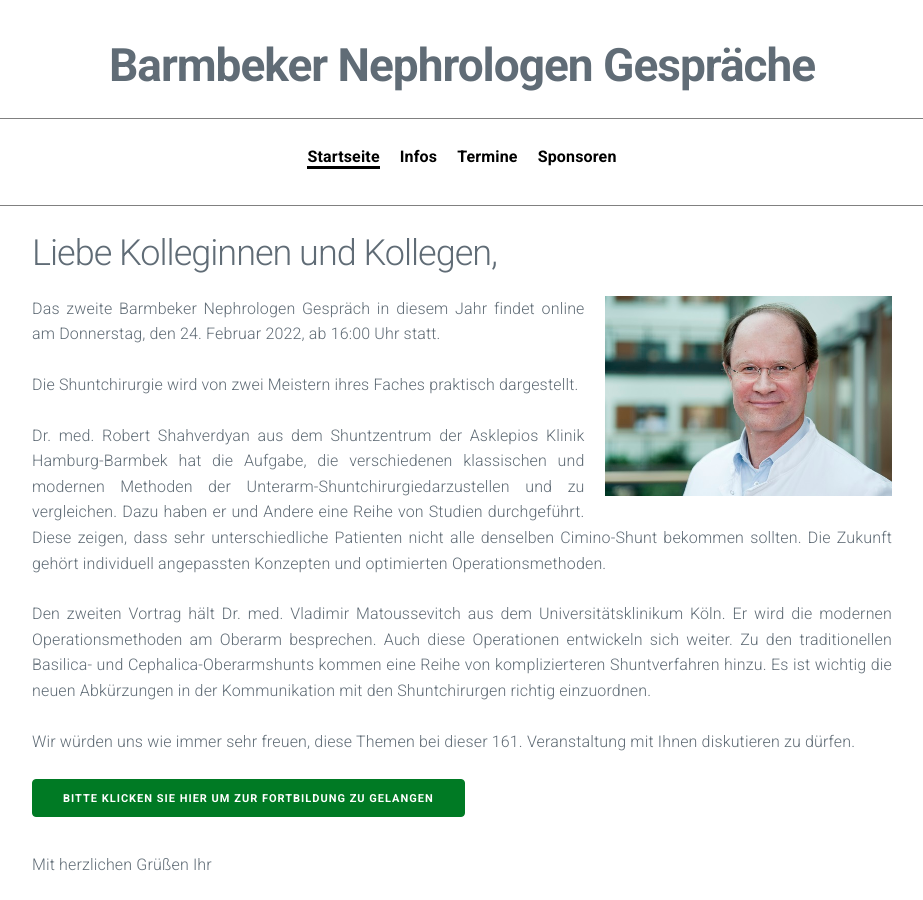
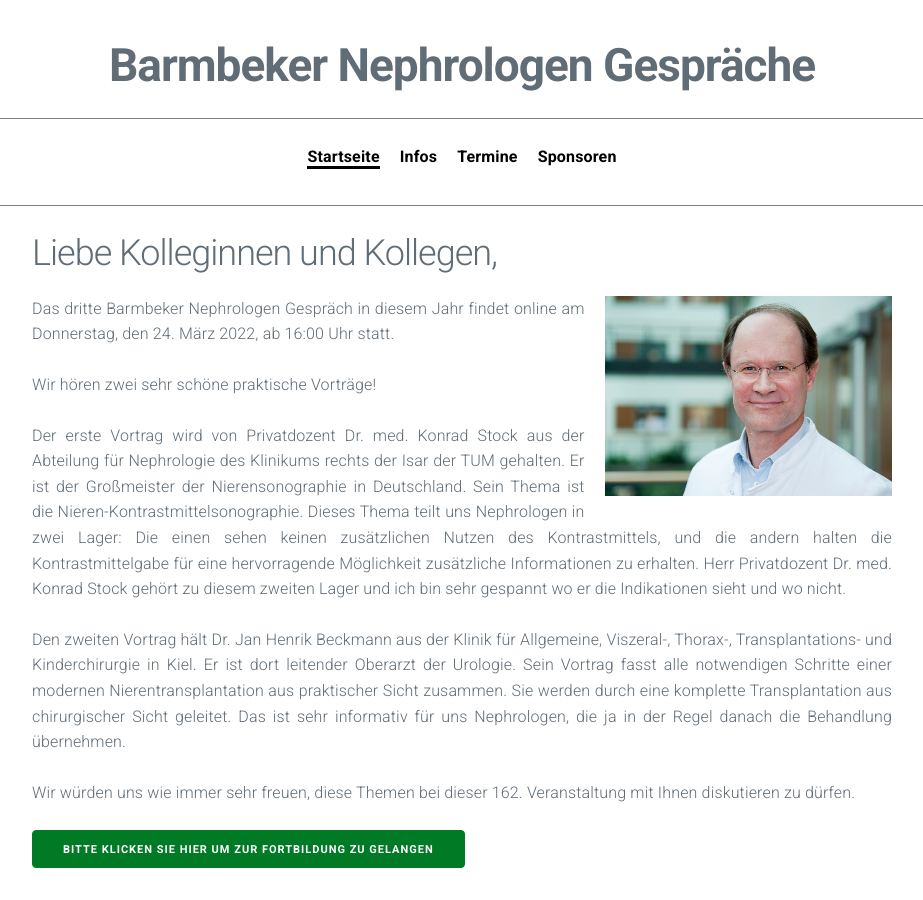
Before and after one commit to manuelpaul86/manuelpaul86.github.io, a Jekyll site: the page built from index.md, in a window 1280 px wide and 900 px high. Shown: the whole window, without its empty margins (178-1101 px from the left). Built offline with Jekyll 4.4.1, drawn with Linux system fonts in a browser that asks for light colours.

Commit message:
Update index.md

```diff
--- a/index.md
+++ b/index.md
@@ -4,15 +4,15 @@ title: Barmbeker Nephrologen Gespräche
 ---
 ## Liebe Kolleginnen und Kollegen,
 
-<img src="/assets/images/CA_Meyer.jpg" height="200rem" style="float:right; margin-left:20px; margin-bottom:20px;">Das zweite Barmbeker Nephrologen Gespräch in diesem Jahr findet online am Donnerstag, den 24. Februar 2022, ab 16:00 Uhr statt.
+<img src="/assets/images/CA_Meyer.jpg" height="200rem" style="float:right; margin-left:20px; margin-bottom:20px;">Das dritte Barmbeker Nephrologen Gespräch in diesem Jahr findet online am Donnerstag, den 24. März 2022, ab 16:00 Uhr statt.
 
-Die Shuntchirurgie wird von zwei Meistern ihres Faches praktisch dargestellt.
+Wir hören zwei sehr schöne praktische Vorträge!
 
-Dr. med. Robert Shahverdyan aus dem Shuntzentrum der Asklepios Klinik Hamburg-Barmbek hat die Aufgabe, die verschiedenen klassischen und modernen Methoden der Unterarm-Shuntchirurgiedarzustellen und zu vergleichen. Dazu haben er und Andere eine Reihe von Studien durchgeführt. Diese zeigen, dass sehr unterschiedliche Patienten nicht alle denselben Cimino-Shunt bekommen sollten. Die Zukunft gehört individuell angepassten Konzepten und optimierten Operationsmethoden.
+Der erste Vortrag wird von Privatdozent Dr. med. Konrad Stock aus der Abteilung für Nephrologie des Klinikums rechts der Isar der TUM gehalten. Er ist der Großmeister der Nierensonographie in Deutschland. Sein Thema ist die Nieren-Kontrastmittelsonographie. Dieses Thema teilt uns Nephrologen in zwei Lager: Die einen sehen keinen zusätzlichen Nutzen des Kontrastmittels, und die andern halten die Kontrastmittelgabe für eine hervorragende Möglichkeit zusätzliche Informationen zu erhalten. Herr Privatdozent Dr. med. Konrad Stock gehört zu diesem zweiten Lager und ich bin sehr gespannt wo er die Indikationen sieht und wo nicht.
 
-Den zweiten Vortrag hält Dr. med. Vladimir Matoussevitch  aus dem Universitätsklinikum Köln. Er wird die modernen Operationsmethoden am Oberarm besprechen. Auch diese Operationen entwickeln sich weiter. Zu den traditionellen Basilica- und Cephalica-Oberarmshunts kommen eine Reihe von komplizierteren Shuntverfahren hinzu. Es ist wichtig die neuen Abkürzungen in der Kommunikation mit den Shuntchirurgen richtig einzuordnen.
+Den zweiten Vortrag hält Dr. Jan Henrik Beckmann aus der Klinik für Allgemeine, Viszeral-, Thorax-, Transplantations- und Kinderchirurgie in Kiel. Er ist dort leitender Oberarzt der Urologie. Sein Vortrag fasst alle notwendigen Schritte einer modernen Nierentransplantation aus praktischer Sicht zusammen. Sie werden durch eine komplette Transplantation aus chirurgischer Sicht geleitet. Das ist sehr informativ für uns Nephrologen, die ja in der Regel danach die Behandlung übernehmen.
 
-Wir würden uns wie immer sehr freuen, diese Themen bei dieser 161. Veranstaltung mit Ihnen diskutieren zu dürfen.
+Wir würden uns wie immer sehr freuen, diese Themen bei dieser 162. Veranstaltung mit Ihnen diskutieren zu dürfen.
 
 <a class="button" href="https://teams.microsoft.com/l/meetup-join/19%3ameeting_N2E0ZGI0NmEtOGVlNS00ZTFkLTk0YzEtNTkwMWE0YmFhMjIy%40thread.v2/0?context=%7b%22Tid%22%3a%22e6160a47-a12e-4ab1-be56-bddd09456693%22%2c%22Oid%22%3a%2254de3200-43af-4cbb-8fde-9d0457be7bcb%22%7d" target="_blank">Bitte klicken Sie hier um zur Fortbildung zu gelangen</a>
 
```
